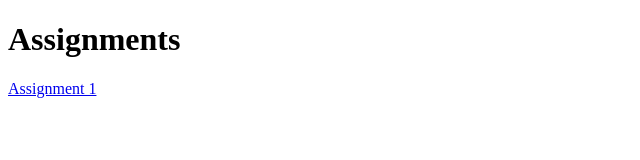
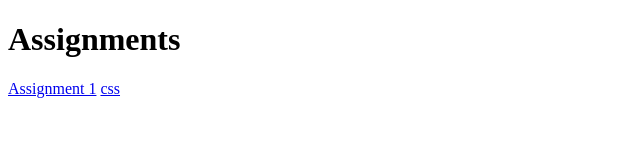
Before and after one commit to Komal358/SDE11, a plain HTML site: page index.html in a window 1280 px wide. Shown: the full height of the page, 0-640 px from the left. Drawn offline with Linux system fonts and the light colour scheme.

Commit message:
main page added

```diff
--- a/index.html
+++ b/index.html
@@ -9,5 +9,6 @@
 <body>
     <h1>Assignments</h1>
     <a href="assignments/assignment11.html">Assignment 1</a>
+    <a href="dailyPractice">css</a>
 </body>
 </html>
```
